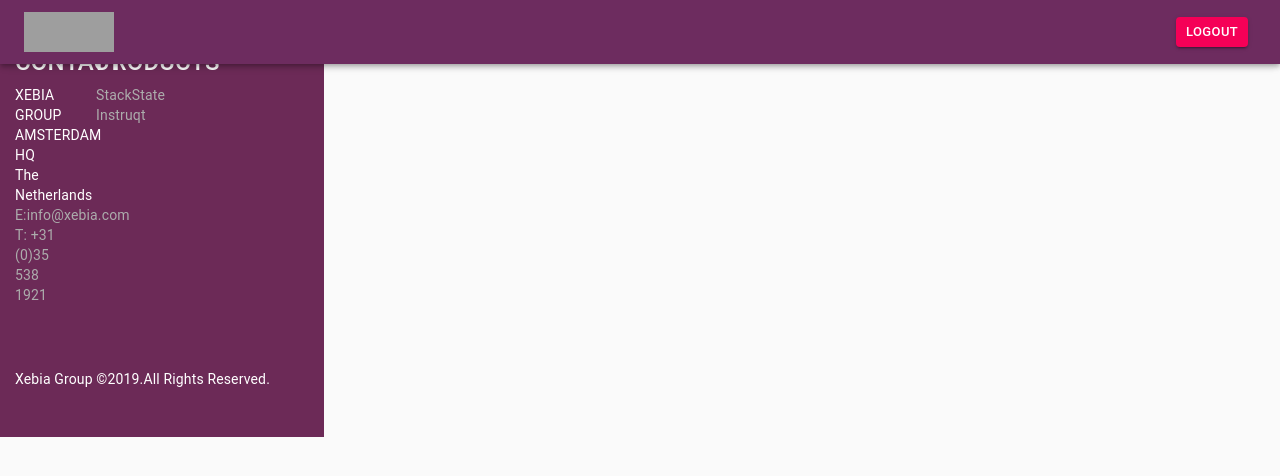
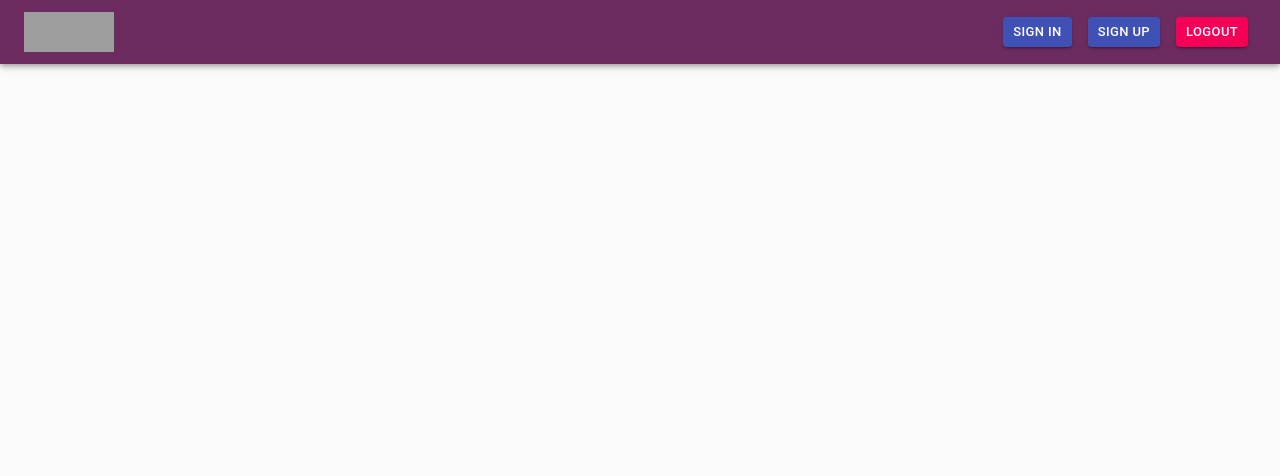
Before and after one commit to XInterns/XeBid-Team-A, a React (Create React App) app: page /signup in a window 1280 px wide. Shown: the top 476 px of the page. Built offline with nearby package versions, Linux system fonts and the light colour scheme; grey boxes are pictures that could not be loaded.

Commit message:
added sign up modal and signedinlink and signedoutlink

```diff
--- a/src/App.js
+++ b/src/App.js
@@ -1,14 +1,14 @@
 import React from 'react';
-import {BrowserRouter} from 'react-router-dom';
+import {BrowserRouter,Switch,Route} from 'react-router-dom';
 import {CssBaseline} from '@material-ui/core'
 import { makeStyles} from '@material-ui/core/styles';
 import 'bootstrap/dist/css/bootstrap.min.css';
-//import "bootstrap-css-only/css/bootstrap.min.css";
 
 import NavBar from './Components/Layout/Navbar';
 import Sidedrawer from './Components/Layout/Sidedrawer';
 import MainContent from './Components/Layout/MainContent';
 import Footer from './Components/Layout/Footer'
+import SignInDialog from './Components/Common/Dialog';
 
 const useStyles = makeStyles(theme => ({
   root: {
@@ -31,11 +31,15 @@
 
           <NavBar drawerToggle={handleDrawerToggle}/>
 
+          <Switch>
+            <Route  path='/signup' component={SignInDialog}/>
+          </Switch>
+
           {/*<Sidedrawer drawerToggle={handleDrawerToggle} mobileOpenCheck={mobileOpen}/>*/}
 
           {/*<MainContent/>*/}
 
-          <Footer /> */
+          {/*<Footer /> */}
 
         </div>
       </BrowserRouter>
--- a/src/Components/Admin/CreateUsers.js
+++ b/src/Components/Admin/CreateUsers.js
@@ -59,7 +59,7 @@
   return (
     <form className={classes.container}  noValidate autoComplete="off">
       <div className={classes.subContainer}>
-        <Typography variant='h3'>Create Users</Typography>
+        {/* <Typography variant='h3'>Create Users</Typography> */}
         <div>
           <TextField
             required
@@ -110,6 +110,28 @@
         </div>
 
         <div>
+          <TextField
+            required
+            id="outlined-password-input"
+            label="Password"
+            className={classes.textField}
+            type="password"
+            margin="normal"
+            variant="outlined"
+          />
+
+          <TextField
+            required
+            id="outlined-confirm-password-input"
+            label="Confirm Password"
+            className={classes.textField}
+            type="confirm-password"
+            margin="normal"
+            variant="outlined"
+          />
+        </div>
+
+        <div>
           <FormControl variant="outlined" className={classes.formControl}>
             <InputLabel ref={inputLabel} htmlFor="outlined-role-simple">
               Role
@@ -119,15 +141,15 @@
               onChange={handleChange}
               input={<OutlinedInput labelWidth={labelWidth} name="role" id="role" />}
             >
-              <MenuItem value={1}>Admin</MenuItem>
+              {/* <MenuItem value={1}>Admin</MenuItem>
               <MenuItem value={2}>Eventspace-Manager</MenuItem>
-              <MenuItem value={3}>Team Owner</MenuItem>
+              <MenuItem value={3}>Team Owner</MenuItem> */}
               <MenuItem value={4}>Participant</MenuItem>
               <MenuItem value={5}>Audience</MenuItem>
             </Select>
           </FormControl>
         </div>
-        <CommonButton value="ADD" createUser={handleSubmit}/ >
+        {/* <CommonButton value="ADD" createUser={handleSubmit}/ > */}
       </div>
     </form>
   );
--- a/src/Components/Common/Button/index.js
+++ b/src/Components/Common/Button/index.js
@@ -22,7 +22,7 @@
 
   return (
     <div>
-      <Button variant="contained" color="secondary" size="small" className={classes.button} onClick={props.createUser}>
+      <Button variant="contained" color={props.color} size="small" className={classes.button} onClick={props.createUser}>
         {props.value}
       </Button>
     </div>
--- /dev/null
+++ b/src/Components/Common/Dialog/index.js
@@ -0,0 +1,55 @@
+import React from 'react';
+import Button from '@material-ui/core/Button';
+import TextField from '@material-ui/core/TextField';
+import Dialog from '@material-ui/core/Dialog';
+import DialogActions from '@material-ui/core/DialogActions';
+import DialogContent from '@material-ui/core/DialogContent';
+import DialogContentText from '@material-ui/core/DialogContentText';
+import DialogTitle from '@material-ui/core/DialogTitle';
+
+import CommonButton from '../Button';
+import CreateUserForm from '../../Admin/CreateUsers';
+
+export default function FormDialog(props) {
+  const [open, setOpen] = React.useState(false);
+
+  function handleClickOpen() {
+    setOpen(true);
+  }
+
+  function handleClose() {
+    setOpen(false);
+  }
+
+  return (
+    <div>
+    <CommonButton value="Sign Up" color="primary" createUser={handleClickOpen}/>
+      <Dialog open={open} onClose={handleClose} aria-labelledby="form-dialog-title">
+        <DialogTitle id="form-dialog-title">Sign Up</DialogTitle>
+        <DialogContent>
+          {/* <DialogContentText>
+            To subscribe to this website, please enter your email address here. We will send updates
+            occasionally.
+          </DialogContentText>
+          <TextField
+            autoFocus
+            margin="dense"
+            id="name"
+            label="Email Address"
+            type="email"
+            fullWidth
+          /> */}
+          <CreateUserForm/>
+        </DialogContent>
+        <DialogActions>
+          <Button onClick={handleClose} color="primary">
+            Cancel
+          </Button>
+          <Button onClick={handleClose} color="primary">
+            {props.mainText}
+          </Button>
+        </DialogActions>
+      </Dialog>
+    </div>
+  );
+}
--- a/src/Components/Layout/Footer/index.js
+++ b/src/Components/Layout/Footer/index.js
@@ -1,6 +1,6 @@
 import React from 'react';
 import styled from 'styled-components';
-import './style.css';
+
 
 function Footer() {
     return (
--- a/src/Components/Layout/Navbar/index.js
+++ b/src/Components/Layout/Navbar/index.js
@@ -2,8 +2,10 @@
 import {AppBar,Toolbar,IconButton,Box} from '@material-ui/core';
 import MenuIcon from '@material-ui/icons/Menu';
 import { makeStyles} from '@material-ui/core/styles';
+import {Link} from 'react-router-dom';
 
-import CommonButton from '../../Common/Button';
+import SignedInLink from '../SignedInLinks';
+import SignedOutLink from '../SignedOutLinks';
 
 const useStyles = makeStyles(theme => ({
   appBar: {
@@ -39,8 +41,13 @@
           <MenuIcon />
         </IconButton> */}
         <Box className={classes.title}>
-        <img src="https://www.ciol.com/wp-content/uploads/2019/04/Xebia-brings-Survey-on-Digitization.jpg" alt="Kitten" height="40" width="90" /></Box>
-        <CommonButton value='logout'/>
+          <Link to='/'>
+            <img src="https://www.ciol.com/wp-content/uploads/2019/04/Xebia-brings-Survey-on-Digitization.jpg" alt="XEBIA LOGO" height="40" width="90" />
+          </Link>
+        </Box>
+        <SignedOutLink/>
+        <SignedInLink/>
+        {/* <CommonButton value='logout'/> */}
       </Toolbar>
     </AppBar>
   );
--- /dev/null
+++ b/src/Components/Layout/SignedInLinks/index.js
@@ -0,0 +1,23 @@
+import React from 'react'
+import {NavLink} from 'react-router-dom';
+import { makeStyles} from '@material-ui/core/styles';
+
+import CommonButton from '../../Common/Button';
+
+const useStyles = makeStyles(theme => ({
+  root: {
+    display:'flex',
+    flexDirection: 'row',
+  }
+}));
+
+export default props => {
+  const classes = useStyles();
+  return (
+    <div className={classes.root}>
+      <CommonButton value='logout' color='secondary'>
+        <NavLink to="/"/>
+      </CommonButton>
+    </div>
+  )
+}
--- /dev/null
+++ b/src/Components/Layout/SignedOutLinks/index.js
@@ -0,0 +1,25 @@
+import React from 'react'
+import {NavLink} from 'react-router-dom';
+import { makeStyles} from '@material-ui/core/styles';
+
+import CommonButton from '../../Common/Button';
+import Dialog from '../../Common/Dialog';
+
+const useStyles = makeStyles(theme => ({
+  root: {
+    display:'flex',
+    flexDirection: 'row',
+  }
+}));
+
+export default props => {
+  const classes = useStyles();
+  return (
+    <div className={classes.root}>
+      <CommonButton value='sign in' color='primary'>
+        <NavLink to="/"/>
+      </CommonButton>
+      <Dialog mainText='sign up'/>
+    </div>
+  )
+}
```
